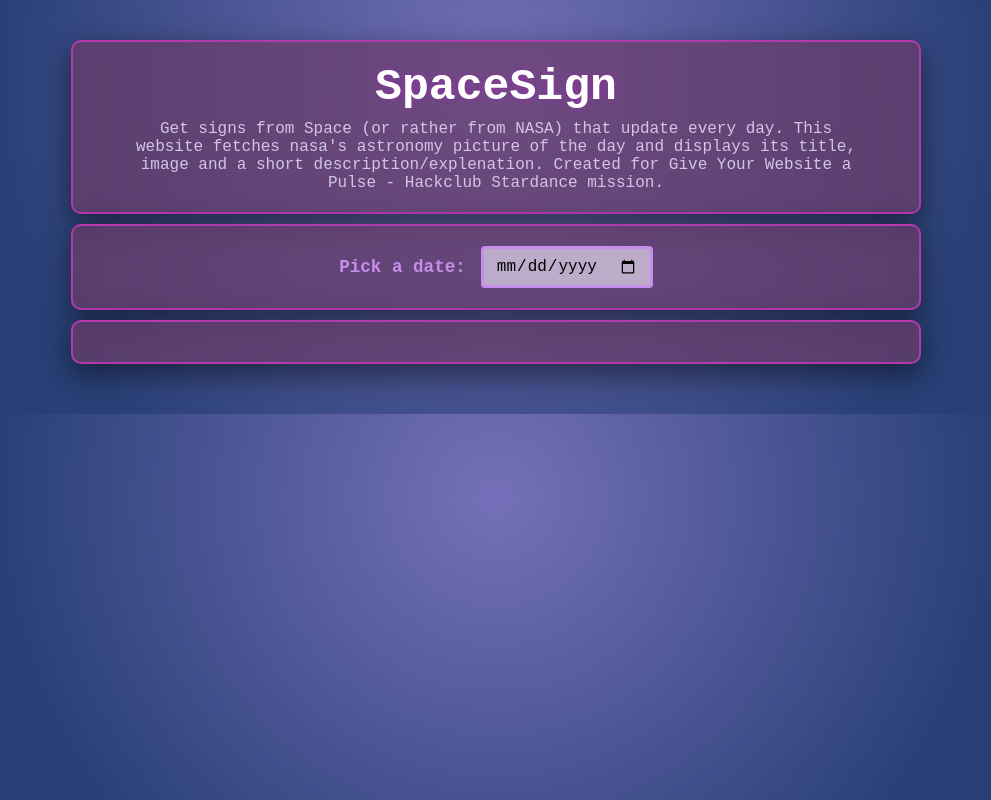
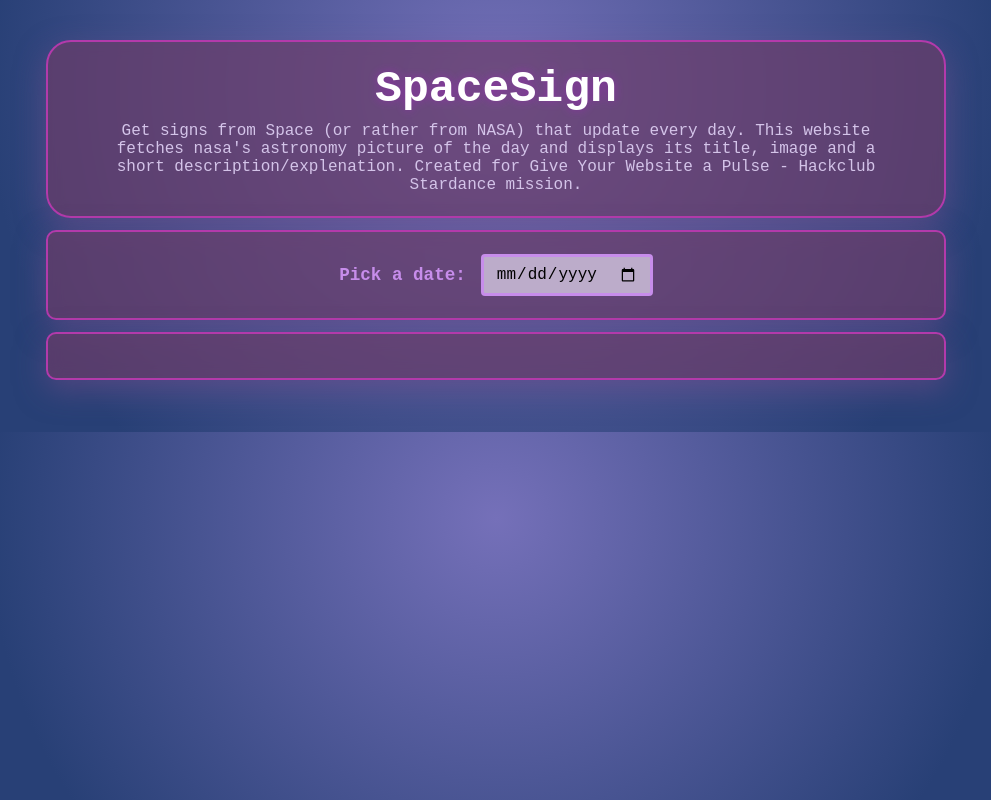
Before and after one commit to gabl18/Give-Your-Website-a-Pulse, a website: page index.html in a window 1280 px wide. Shown: the whole page, without its empty margins (144-1135 px from the left). Drawn offline with Linux system fonts and the light colour scheme.

Commit message:
a bit final css changes

```diff
--- a/src/style.css
+++ b/src/style.css
@@ -13,7 +13,7 @@
 }
 
 .container {
-    max-width: 850px;
+    max-width: 900px;
     margin: 0 auto;
 }
 
@@ -21,9 +21,9 @@
     background: rgba(107, 60, 105, 0.7);
     border: 2px solid #b33aab;
     border-radius: 10px;
-    padding: 20px;
-    margin-bottom: 10px;
-    box-shadow: 0 10px 30px rgba(0, 0, 0, 0.5);
+    padding: 22px;
+    margin-bottom: 12px;
+    box-shadow: 0 10px 30px rgba(120, 77, 142, 0.5);
     backdrop-filter: blur(8px);
 }
 
@@ -34,12 +34,14 @@
 
 .header {
     text-align: center;
+    border-radius: 25px;
 }
 
 .header h1 {
     font-size: 2.8rem;
     color: white;
     text-shadow: 0 0 10px rgba(217, 0, 255, 0.3);
+    text-decoration: dotted #f3a6fb;
     margin-bottom: 8px;
 }
 
@@ -73,7 +75,7 @@
     cursor: pointer;
 }
 
-#datepicker:focus {
+#datepicker:hover {
     border-color: #ff00f2;
 }
 
```
Also changed, not shown: image.png.
